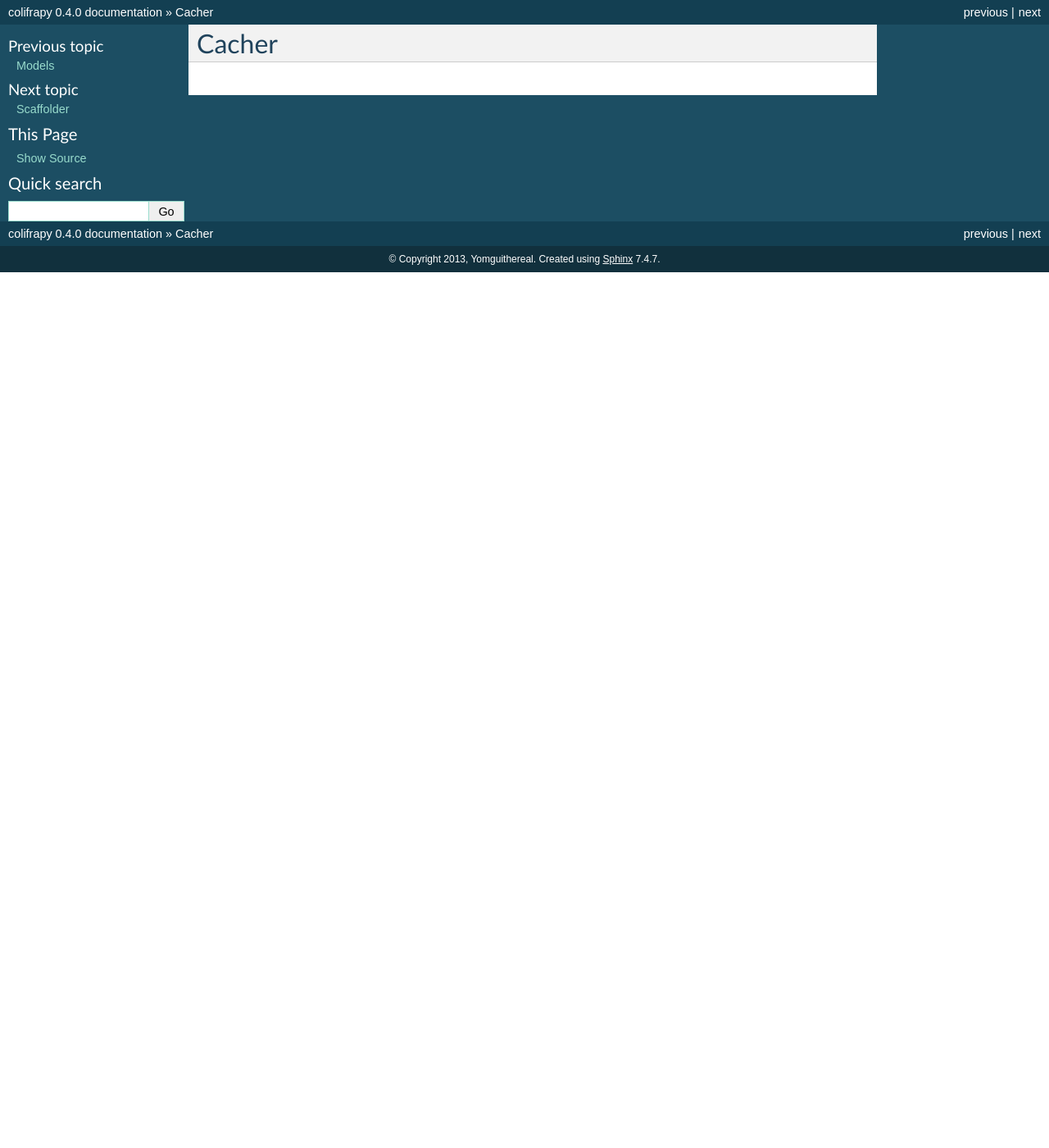
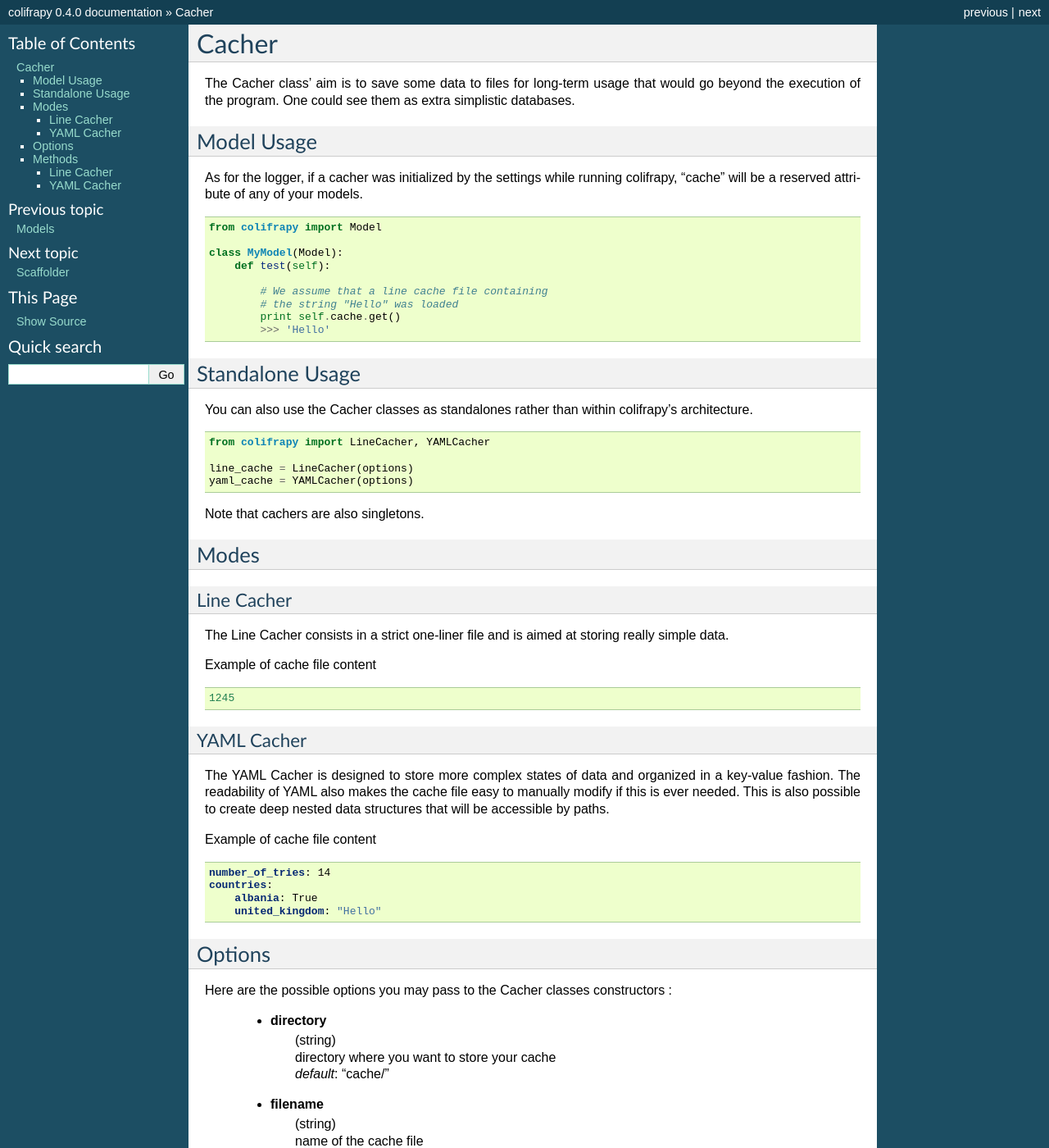
Before and after one commit to Yomguithereal/colifrapy, a Sphinx documentation site: the page built from docs/cacher.rst, in a window 1280 px wide and 1400 px high. Shown: the whole window at 82% size. Built offline with Sphinx 7.4.7, drawn with Linux system fonts in a browser that asks for light colours; some of the changed text lies outside the part shown.

```diff
--- a/docs/cacher.rst
+++ b/docs/cacher.rst
@@ -1,2 +1,150 @@
+.. _cacher:
+
 Cacher
 ======
+The Cacher class' aim is to save some data to files for long-term usage that would go beyond the execution of the program. One could see them as extra simplistic databases.
+
+
+
+Model Usage
+-----------
+As for the logger, if a cacher was initialized by the settings while running colifrapy, "cache" will be a reserved attribute of any of your models.
+
+.. code-block:: python
+
+    from colifrapy import Model
+
+    class MyModel(Model):
+        def test(self):
+
+            # We assume that a line cache file containing
+            # the string "Hello" was loaded
+            print self.cache.get()
+            >>> 'Hello'
+
+
+Standalone Usage
+----------------
+You can also use the Cacher classes as standalones rather than within colifrapy's architecture.
+
+.. code-block:: python
+
+    from colifrapy import LineCacher, YAMLCacher
+
+    line_cache = LineCacher(options)
+    yaml_cache = YAMLCacher(options)
+
+Note that cachers are also singletons.
+
+Modes
+-----
+
+Line Cacher
+^^^^^^^^^^^
+The Line Cacher consists in a strict one-liner file and is aimed at storing really simple data.
+
+Example of cache file content
+
+.. code-block:: bash
+
+    1245
+
+YAML Cacher
+^^^^^^^^^^^
+The YAML Cacher is designed to store more complex states of data and organized in a key-value fashion. The readability of YAML also makes the cache file easy to manually modify if this is ever needed. This is also possible to create deep nested data structures that will be accessible by paths.
+
+Example of cache file content
+
+.. code-block:: yaml
+
+    number_of_tries: 14
+    countries:
+        albania: True
+        united_kingdom: "Hello"
+
+
+Options
+-------
+
+.. |br| raw:: html
+
+   <br />
+
+Here are the possible options you may pass to the Cacher classes constructors :
+
+   - **directory**
+        (string) |br|
+        directory where you want to store your cache |br|
+        *default*: "cache/"
+
+   - **filename**
+        (string) |br|
+        name of the cache file |br|
+        *default*: "cache.txt" or "cache.yml"
+
+   - **auto_write**
+        (boolean) |br|
+        whether you want your cache to be automatically written when changed or not. If set to False, you'll have to write the invoke the cache writing manually. |br|
+        *default*: False
+
+Methods
+-------
+
+Line Cacher
+^^^^^^^^^^^
+
+.. code-block:: python
+
+    from colifrapy import Model
+
+    class MyModel(Model):
+        def test(self):
+
+        # Setting cache
+        self.cache.set('Hello')
+
+        # Getting cache
+        print self.cache.get()
+        >>> 'Hello'
+
+        # Writing to cache
+        # N.B. : Useless if auto_write is set to True
+        self.cache.write()
+
+
+        # Reading and writing filters
+        # Example of a single date cached
+        date_format = "%Y/%m/%d %H:%M:%S"
+        self.cache.setReadingFilter(lambda x: datetime.strptime(x, date_format))
+        self.cache.setWritingFilter(lambda x: x.strftime(date_format))
+
+
+YAML Cacher
+^^^^^^^^^^^
+
+.. code-block:: python
+
+    from colifrapy import Model
+
+    class MyModel(Model):
+        def test(self):
+
+            # Setting cache
+            self.cache.set("one", "red")
+            self.cache.set("two:deep", "blue")
+
+            # Getting cache
+            self.cache.get("one")
+            >>> "red"
+
+            self.cache.get("two")
+            >>> {"deep" : "blue"}
+
+            self.cache.get("two:deep")
+            >>> "blue"
+
+            self.cache.get()
+            >>> {"one" : "red", {"deep" : "blue"}}
+
+            # Writing to cache
+            self.cache.write()
--- a/docs/goodies.rst
+++ b/docs/goodies.rst
@@ -67,7 +67,7 @@ Your settings yaml file
 
 Once this argument setup, just write a simplistic colifrapy hub that will automatically trigger the relevant controller method named after a choice that the use can make.
 
-Command line hub
+**Command line hub**
 
 .. code-block:: python
 
@@ -82,7 +82,7 @@ Command line hub
     if __name__ == '__main__':
         hub = MyProject(Controller)
 
-Controller
+**Controller**
 
 .. code-block:: python
 
@@ -99,7 +99,7 @@ Controller
         def delete(self):
             self.log.write('Deleting...')
 
-Usage
+**Usage**
 
 .. code-block:: bash
 
--- a/docs/logger.rst
+++ b/docs/logger.rst
@@ -101,6 +101,8 @@ The options you may pass to the constructor of the logger (those options are aut
         (integer) |br|
         when in rotation mode, number of lines before changing the log file. |br|
         *default*: 5000
+
+Note that if you want to change one of those options on the fly you can always run the config method one more time with the changed options.
 
 Levels
 ------
```
Also changed, not shown: docs/index.rst (+4 -4 lines), docs/quickstart.rst (+1 -22 lines).
